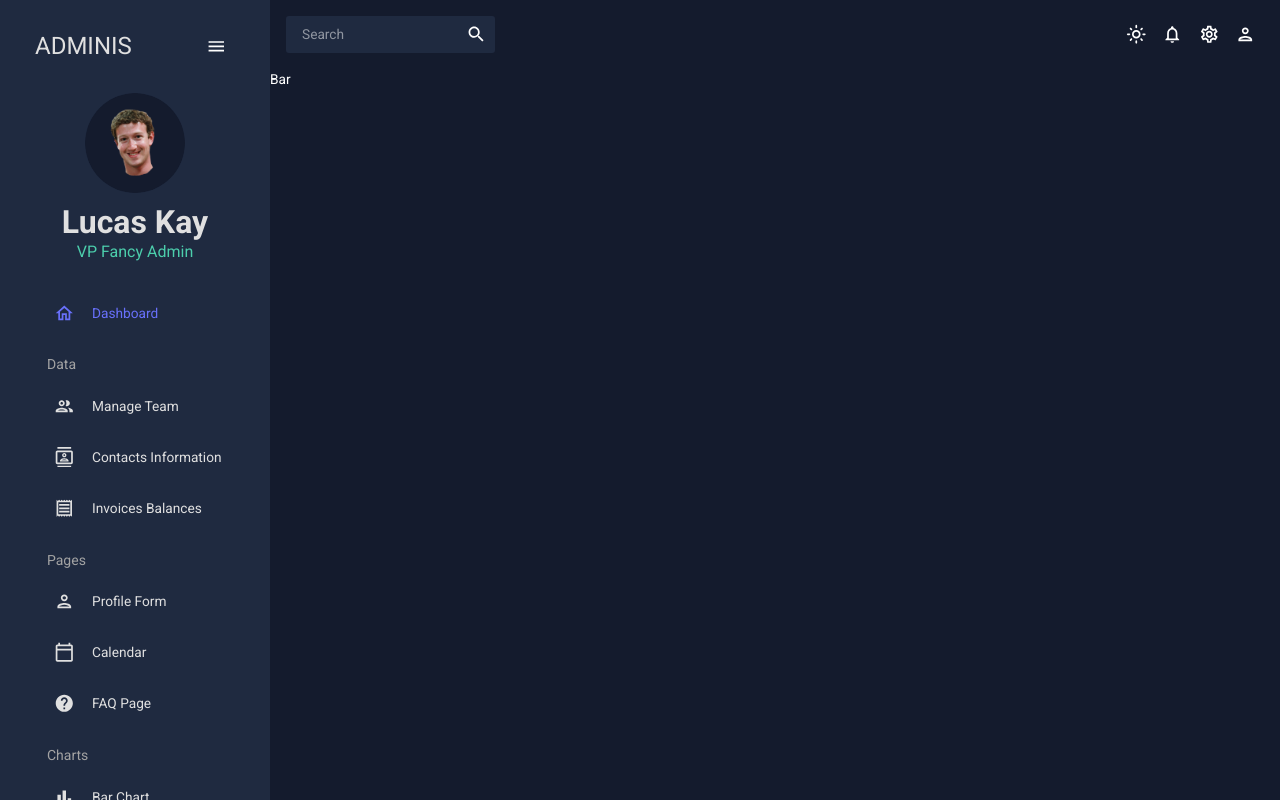
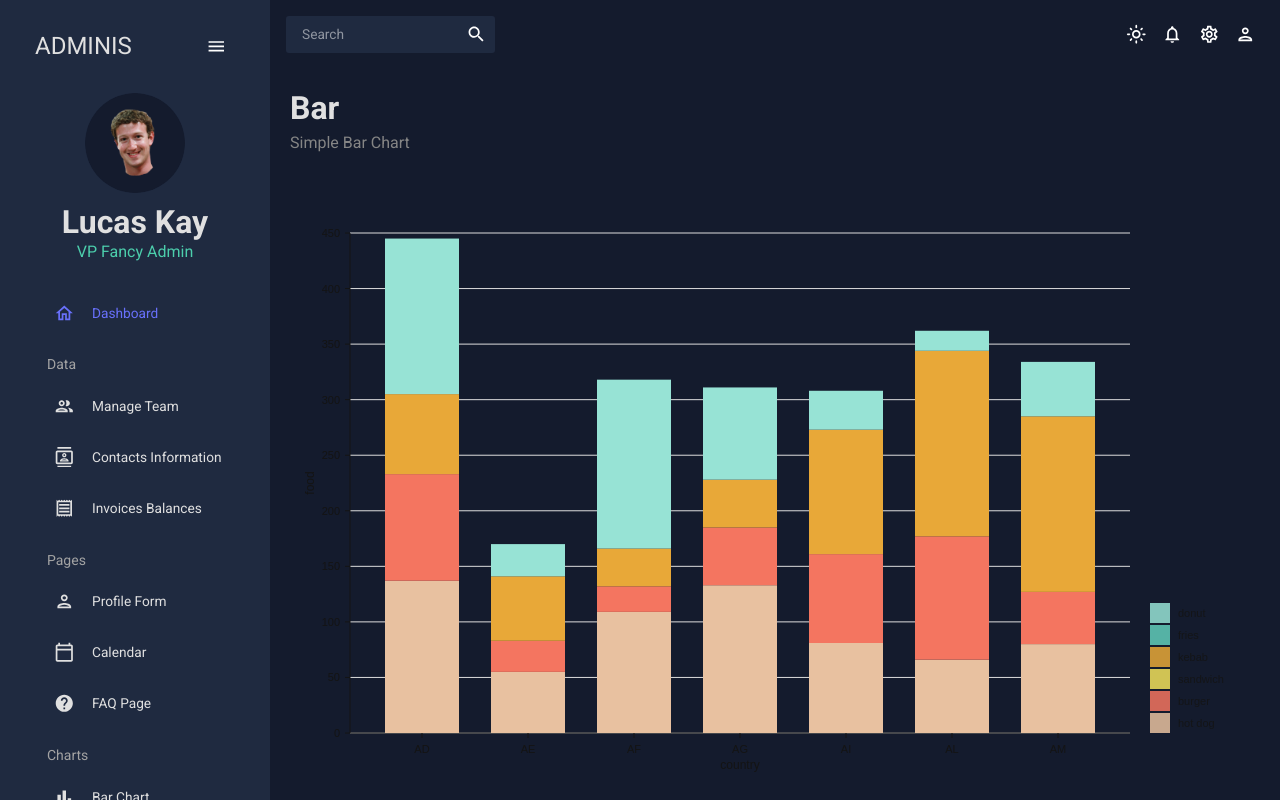
Before and after one commit to Fr0stm0urn3/react-admin, a React (Create React App) app: page /bar in a window 1280 px wide. Built offline with nearby package versions, Linux system fonts and the light colour scheme; the HTML template or start-up script is replaced by a standard one.

Commit message:
BarChart Component Bar page

```diff
--- /dev/null
+++ b/src/components/BarChart.jsx
@@ -0,0 +1,145 @@
+import { ResponsiveBar } from "@nivo/bar"
+import { useTheme } from "@mui/material"
+import { tokens } from "../theme"
+import { mockBarData as data } from "../data/mockData"
+
+const BarChart = ({ isDashboard = false }) => {
+  const theme = useTheme()
+  const colors = tokens(theme)
+  return (
+    <ResponsiveBar
+      data={data}
+      theme={{
+        axis: {
+          domain: {
+            line: {
+              stroke: colors.grey[100],
+            },
+          },
+          legend: {
+            text: {
+              fill: colors.grey[100],
+            },
+          },
+          ticks: {
+            line: {
+              stroke: colors.grey[100],
+              strokeWidth: 1,
+            },
+            text: {
+              fill: colors.grey[100],
+            },
+          },
+        },
+        legends: {
+          text: {
+            fill: colors.grey[100],
+          },
+        },
+      }}
+      keys={["hot dog", "burger", "sandwich", "kebab", "fries", "donut"]}
+      indexBy="country"
+      margin={{ top: 50, right: 130, bottom: 50, left: 60 }}
+      padding={0.3}
+      valueScale={{ type: "linear" }}
+      indexScale={{ type: "band", round: true }}
+      colors={{ scheme: "nivo" }}
+      defs={[
+        {
+          id: "dots",
+          type: "patternDots",
+          background: "inherit",
+          color: "#38bcb2",
+          size: 4,
+          padding: 1,
+          stagger: true,
+        },
+        {
+          id: "lines",
+          type: "patternLines",
+          background: "inherit",
+          color: "#eed312",
+          rotation: -45,
+          lineWidth: 6,
+          spacing: 10,
+        },
+      ]}
+      fill={[
+        {
+          match: {
+            id: "fries",
+          },
+          id: "dots",
+        },
+        {
+          match: {
+            id: "sandwich",
+          },
+          id: "lines",
+        },
+      ]}
+      borderColor={{
+        from: "color",
+        modifiers: [["darker", 1.6]],
+      }}
+      axisTop={null}
+      axisRight={null}
+      axisBottom={{
+        tickSize: 5,
+        tickPadding: 5,
+        tickRotation: 0,
+        legend: isDashboard ? undefined : "country",
+        legendPosition: "middle",
+        legendOffset: 32,
+        truncateTickAt: 0,
+      }}
+      axisLeft={{
+        tickSize: 5,
+        tickPadding: 5,
+        tickRotation: 0,
+        legend: isDashboard ? undefined : "food",
+        legendPosition: "middle",
+        legendOffset: -40,
+        truncateTickAt: 0,
+      }}
+      enableLabel={false}
+      labelSkipWidth={12}
+      labelSkipHeight={12}
+      labelTextColor={{
+        from: "color",
+        modifiers: [["darker", 1.6]],
+      }}
+      legends={[
+        {
+          dataFrom: "keys",
+          anchor: "bottom-right",
+          direction: "column",
+          justify: false,
+          translateX: 120,
+          translateY: 0,
+          itemsSpacing: 2,
+          itemWidth: 100,
+          itemHeight: 20,
+          itemDirection: "left-to-right",
+          itemOpacity: 0.85,
+          symbolSize: 20,
+          effects: [
+            {
+              on: "hover",
+              style: {
+                itemOpacity: 1,
+              },
+            },
+          ],
+        },
+      ]}
+      role="application"
+      ariaLabel="Nivo bar chart demo"
+      barAriaLabel={(e) =>
+        e.id + ": " + e.formattedValue + " in country: " + e.indexValue
+      }
+    />
+  )
+}
+
+export default BarChart
--- a/src/scenes/bar/index.jsx
+++ b/src/scenes/bar/index.jsx
@@ -1,5 +1,16 @@
+import BarChart from "../../components/BarChart"
+import Header from "../../components/Header"
+import { Box } from "@mui/material"
+
 const Bar = () => {
-  return <div>Bar</div>
+  return (
+    <Box m="20px">
+      <Header title="Bar" subtitle={"Simple Bar Chart"} />
+      <Box height="75vh">
+        <BarChart />
+      </Box>
+    </Box>
+  )
 }
 
 export default Bar
```
